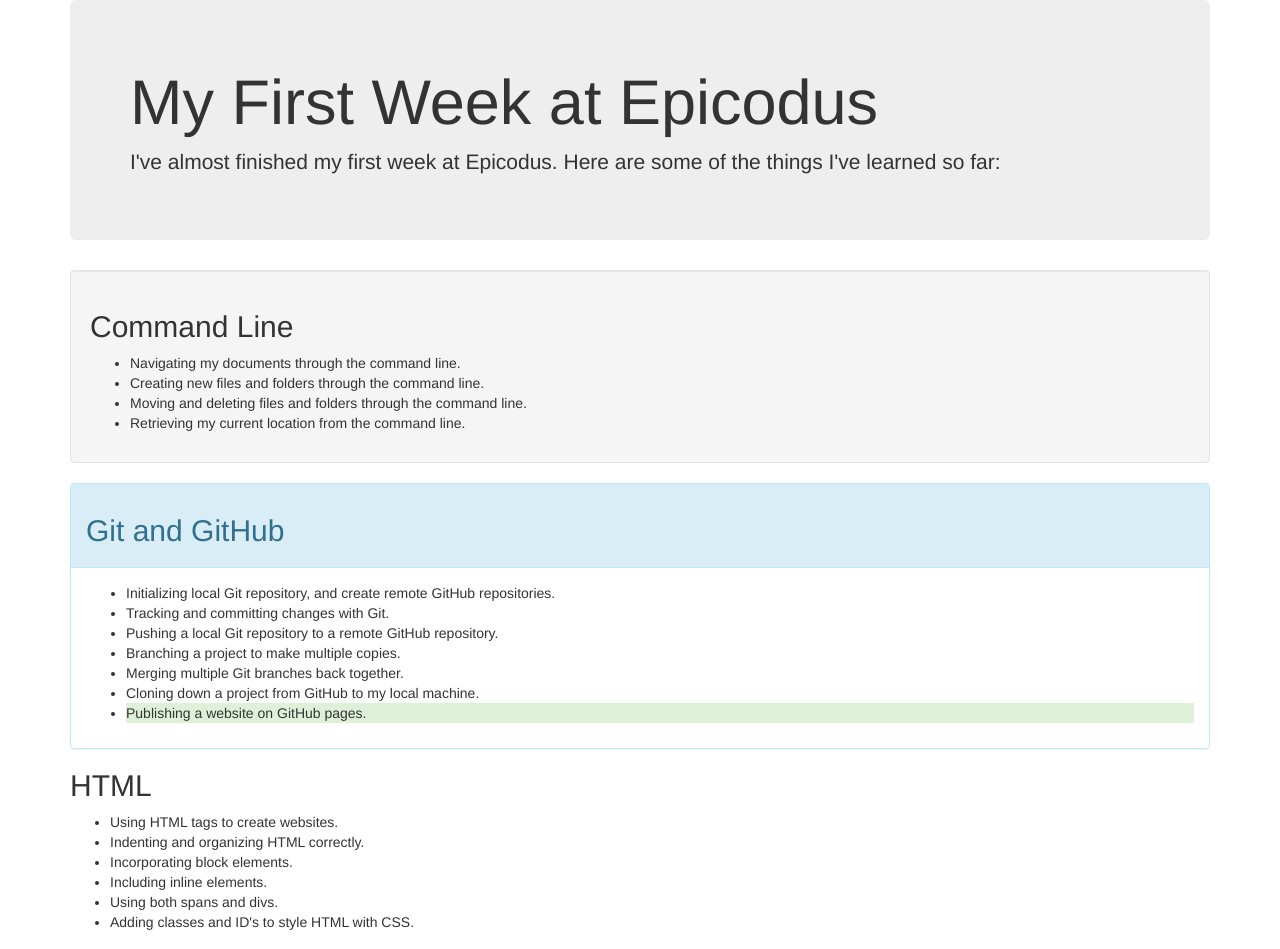
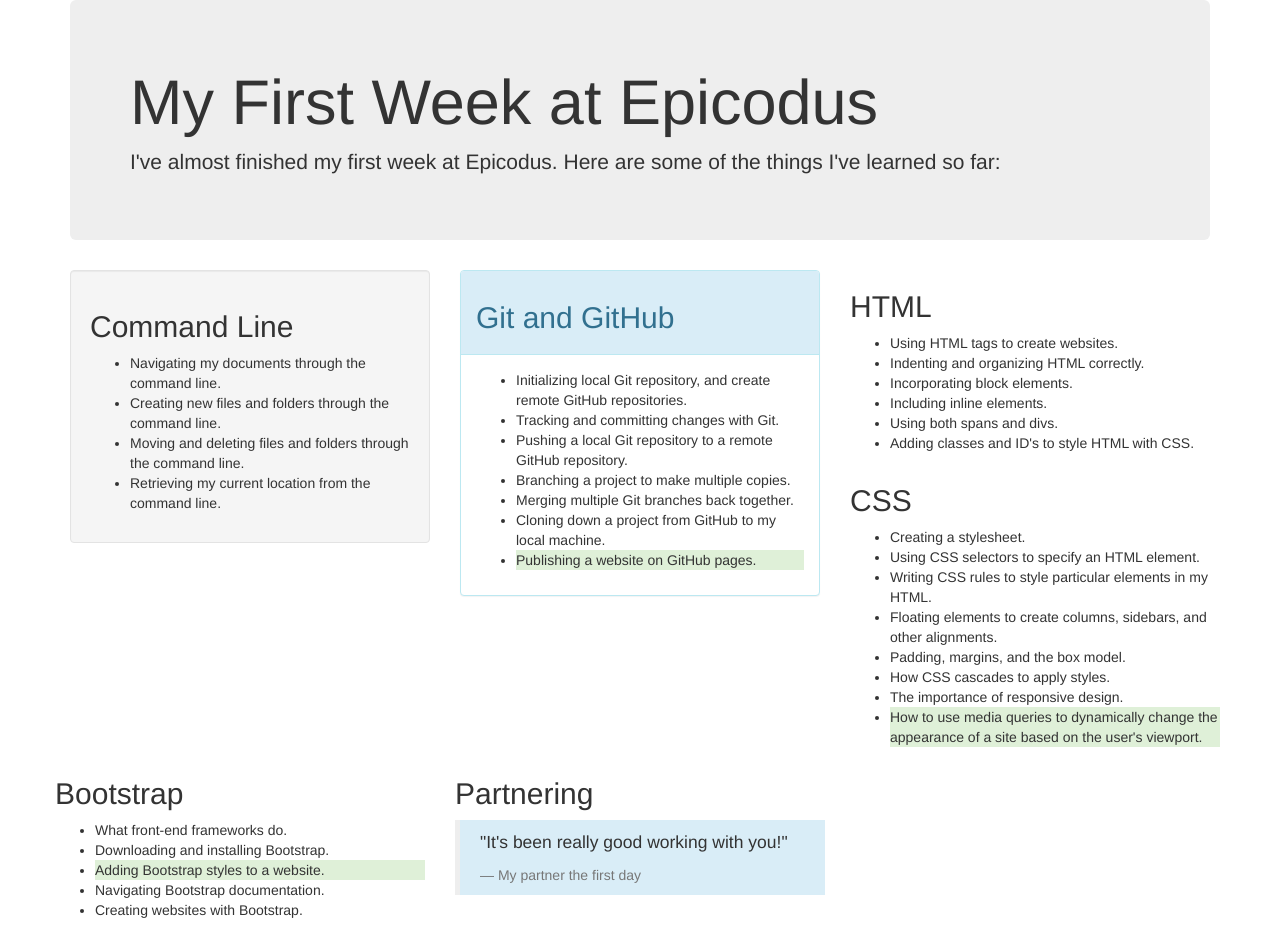
Before and after one commit to Sudolphus/Week-in-Review, a plain HTML site: page index.html in a window 1280 px wide. Shown: the top 949 px of the page. Drawn offline with Linux system fonts and the light colour scheme.

Commit message:
using bootstrap to make a grid
Co-authored-by: Sara Kane <kane.sarak@gmail.com>

```diff
--- a/index.html
+++ b/index.html
@@ -12,6 +12,8 @@
           I've almost finished my first week at Epicodus. Here are some of the things I've learned so far:
         </p>
       </div>
+      <div class="row">
+        <div class="col-md-4">
           <div class="well">
             <h2>Command Line</h2>
             <ul>
@@ -21,6 +23,8 @@
               <li>Retrieving my current location from the command line.</li>
             </ul>
           </div>
+        </div>
+        <div class="col-md-4">
           <div class="panel panel-info">
             <div class="panel-heading">
               <h2>Git and GitHub</h2>
@@ -37,6 +41,8 @@
               </ul>
             </div>
           </div>
+        </div>
+        <div class="col-md-4">
         <h2>HTML</h2>
           <ul>
             <li>Using HTML tags to create websites.</li>
@@ -46,6 +52,11 @@
             <li>Using both spans and divs.</li>
             <li>Adding classes and ID's to style HTML with CSS.</li>
           </ul>
+        <div class="col-md-4"></div>
+      </div>
+
+      <div class="row">
+        <div class="col-md-4">
           <h2>CSS</h2>
           <ul>
             <li>Creating a stylesheet.</li>
@@ -57,6 +68,8 @@
             <li>The importance of responsive design.</li>
             <li class="bg-success">How to use media queries to dynamically change the appearance of a site based on the user's viewport.</li>
           </ul>
+        </div>
+        <div class="col-md-4">
           <h2>Bootstrap</h2>
           <ul>
             <li>What front-end frameworks do.</li>
@@ -65,11 +78,15 @@
             <li>Navigating Bootstrap documentation.</li>
             <li>Creating websites with Bootstrap.</li>
           </ul>
+        </div>
+        <div class="col-md-4">
           <h2>Partnering</h2>
           <blockquote class="bg-info">
             <p>"It's been really good working with you!"</p>
             <footer>My partner the first day</footer>
           </blockquote>
         </div>
+      </div>
+    </div>
   </body>
 </html>
```
Lines whose indentation alone changed are shown as unchanged.
